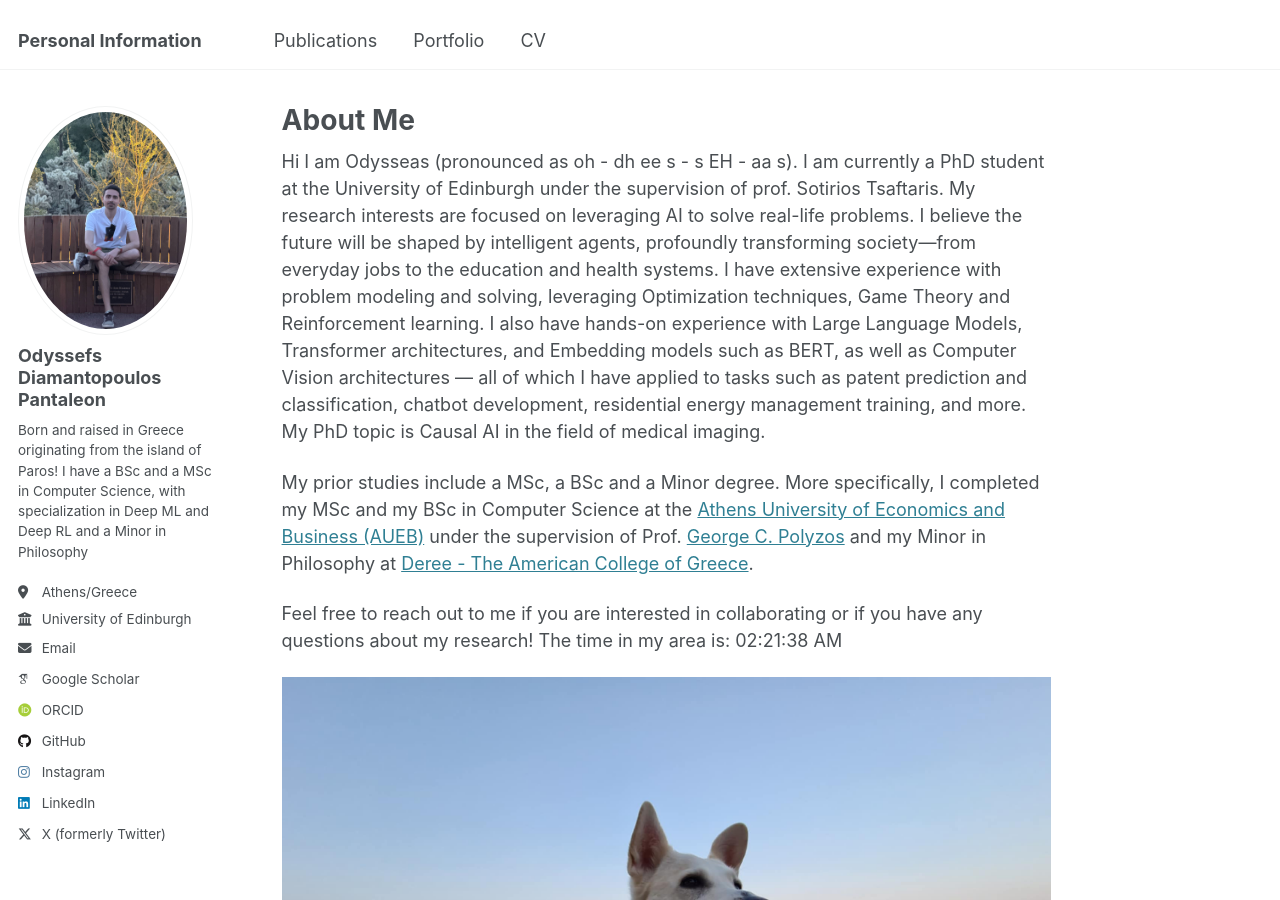
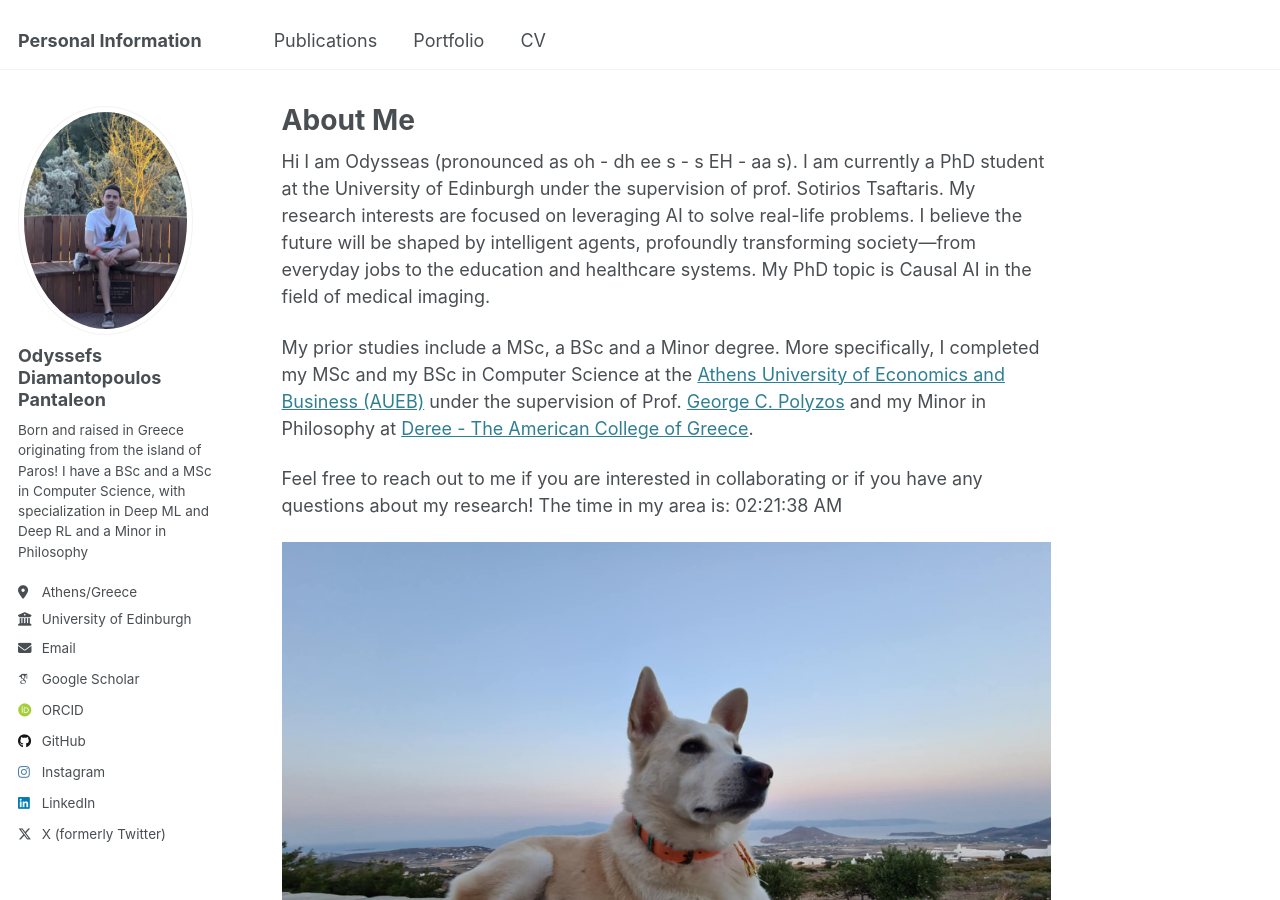
Before and after one commit to gody10/gody10.github.io, a Jekyll site: the page built from _pages/about.md, in a window 1280 px wide and 900 px high. Built offline with Jekyll 4.4.1, drawn with Linux system fonts in a browser that asks for light colours; some web fonts are replaced.

Commit message:
Minor Update

```diff
--- a/_pages/about.md
+++ b/_pages/about.md
@@ -7,7 +7,7 @@ redirect_from:
   - /about.html
 ---
 
-Hi I am Odysseas (pronounced as oh - dh ee s - s EH - aa s). I am currently a PhD student at the University of Edinburgh under the supervision of prof. Sotirios Tsaftaris. My research interests are focused on leveraging AI to solve real-life problems. I believe the future will be shaped by intelligent agents, profoundly transforming society—from everyday jobs to the education and health systems. I have extensive experience with problem modeling and solving, leveraging Optimization techniques, Game Theory and Reinforcement learning. I also have hands-on experience with Large Language Models, Transformer architectures, and Embedding models such as BERT, as well as Computer Vision architectures — all of which I have applied to tasks such as patent prediction and classification, chatbot development, residential energy management training, and more. My PhD topic is Causal AI in the field of medical imaging.
+Hi I am Odysseas (pronounced as oh - dh ee s - s EH - aa s). I am currently a PhD student at the University of Edinburgh under the supervision of prof. Sotirios Tsaftaris. My research interests are focused on leveraging AI to solve real-life problems. I believe the future will be shaped by intelligent agents, profoundly transforming society—from everyday jobs to the education and healthcare systems. My PhD topic is Causal AI in the field of medical imaging.
 
 My prior studies include a MSc, a BSc and a Minor degree. More specifically, I completed my MSc and my BSc in Computer Science at the [Athens University of Economics and Business (AUEB)](https://aueb.gr/en) under the supervision of Prof. [George C. Polyzos](https://www.aueb.gr/en/faculty_page/polyzos-george) and my Minor in Philosophy at [Deree - The American College of Greece](https://www.acg.edu/).
 
```
